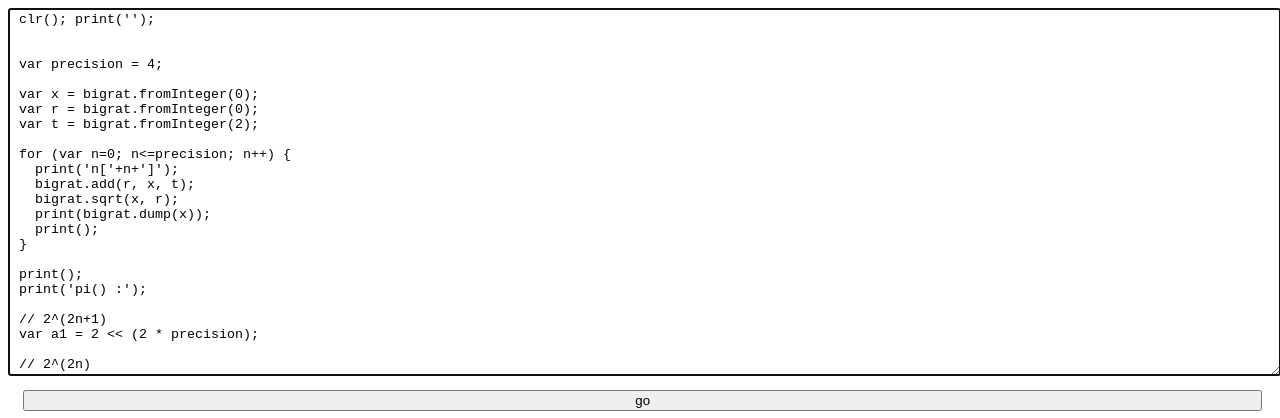
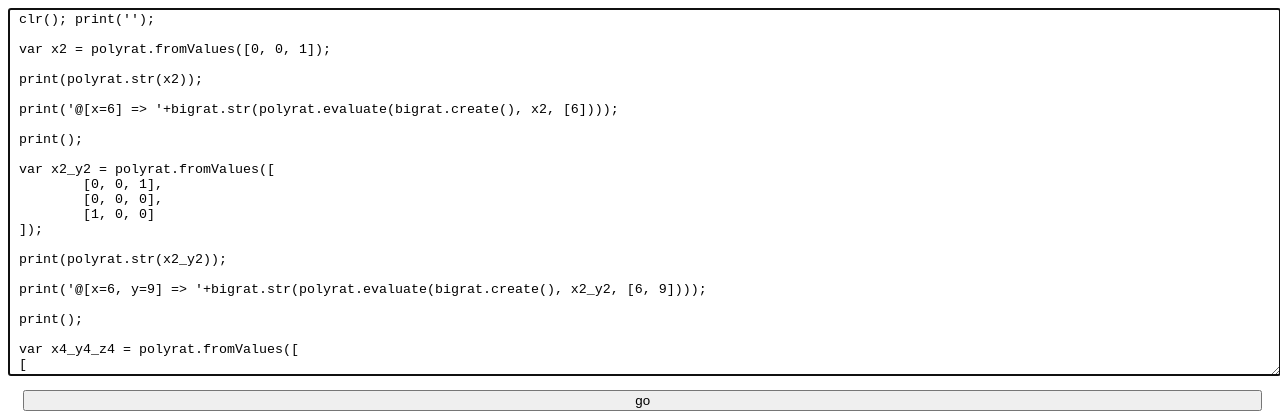
Before and after one commit to acerix/rational.js, a plain HTML site: page src-test/index.html in a window 1280 px wide. Shown: the top 418 px of the page. Drawn offline with Linux system fonts and the light colour scheme.

Commit message:
cleanup some tests scripts

```diff
--- a/src-test/index.html
+++ b/src-test/index.html
@@ -108,93 +108,13 @@ function dumpStack() {
 <textarea id="input" style="width:99%;padding:3px 10px;" rows="24">
 clr(); print('');
 
-
-var precision = 4;
-
-var x = bigrat.fromInteger(0);
-var r = bigrat.fromInteger(0);
-var t = bigrat.fromInteger(2);
-
-for (var n=0; n<=precision; n++) {
-  print('n['+n+']');
-  bigrat.add(r, x, t);
-  bigrat.sqrt(x, r);
-  print(bigrat.dump(x));
-  print();
-}
-
-print();
-print('pi() :');
-
-// 2^(2n+1)
-var a1 = 2 << (2 * precision);
-
-// 2^(2n)
-var a2 = a1 >> 1;
-
-var pi = bigrat.fromInteger( a1 );
-var p2 = bigrat.fromInteger( a2 );
-
-bigrat.mul(x, x, p2);
-bigrat.sub(pi, pi, x);
-
-print(bigrat.dump(pi));
-
-bigrat.sqrt(x, pi);
-bigrat.scalar_multiply(x, x, 4);
-
-print(bigrat.dump(x));
-
-/*
-  print();
-print('pi :');
-
-print(bigrat.dump(bigrat.PI));
-*/
-  print();
-  print();
-print('pi^2 / 16 :');
-
-var p16 = bigrat.fromRat(bigrat.create(), rat.PI);
-bigrat.pow(p16, p16, 2);
-bigrat.scalar_divide(p16, p16, 16);
-
-print(bigrat.dump(p16));
-
-/*
-var PN_Fermat = [
-  [-1, 0, 0, 1],
-  [0],
-  [0],
-  [1]
-]
-
-var fermat = polyrat.fromValues(PN_Fermat);
-
-
-
-print(polyrat.str(fermat));
-print('');
-print(polyrat.getJSFormula(fermat));
-
-print('');
-print('');
-print('');
-
 var x2 = polyrat.fromValues([0, 0, 1]);
 
 print(polyrat.str(x2));
 
-print('= '+bigrat.str(polyrat.evaluate(bigrat.create(), x2, [6])));
+print('@[x=6] => '+bigrat.str(polyrat.evaluate(bigrat.create(), x2, [6])));
 
-//print(polyrat.forEachNonZeroElement(x2, print));
-
-//print(rat.str(polyrat.evaluate(x2, [2])));
-
-
-print('');
-print('');
-print('');
+print();
 
 var x2_y2 = polyrat.fromValues([
 	[0, 0, 1],
@@ -203,16 +123,10 @@ var x2_y2 = polyrat.fromValues([
 ]);
 
 print(polyrat.str(x2_y2));
-print('');
-print(polyrat.getJSFormula(x2_y2));
 
-print('= '+bigrat.str(polyrat.evaluate(bigrat.create(), x2_y2, [6, 9])));
+print('@[x=6, y=9] => '+bigrat.str(polyrat.evaluate(bigrat.create(), x2_y2, [6, 9])));
 
-
-
-print('');
-print('');
-print('');
+print();
 
 var x4_y4_z4 = polyrat.fromValues([
 [
@@ -253,15 +167,27 @@ var x4_y4_z4 = polyrat.fromValues([
 ]);
 
 print(polyrat.str(x4_y4_z4));
-print('');
-print(polyrat.getJSFormula(x4_y4_z4));
 
-//print(polyrat.forEachNonZeroElement(x4_y4_z4, print));
+print('@[x=5, y=9, z=3] =>  '+bigrat.str(polyrat.evaluate(bigrat.create(), x4_y4_z4, [5,9,3])));
 
-print('= '+bigrat.str(polyrat.evaluate(bigrat.create(), x4_y4_z4, [5,9,3])));
+print();
 
-print('');
-print('');
+
+var PN_Fermat = [
+  [-1, 0, 0, 1],
+  [0],
+  [0],
+  [1]
+];
+
+var fermat = polyrat.fromValues(PN_Fermat);
+
+print(polyrat.str(fermat));
+
+print('@[x=5, y=9] =>  '+bigrat.str(polyrat.evaluate(bigrat.create(), fermat, [5,9])));
+
+print();
+
 
 var crazy_polynomial = polyrat.fromValues([
 [
@@ -306,15 +232,15 @@ crazy_polynomial[1][1] = -9;
 
 print(polyrat.str(crazy_polynomial));
 
-print('');
-print(polyrat.getJSFormula(crazy_polynomial));
-print('= '+bigrat.str(polyrat.evaluate(bigrat.create(), crazy_polynomial, [5,9,3])));
+print('@[x=5, y=9, z=3] => '+bigrat.str(polyrat.evaluate(bigrat.create(), crazy_polynomial, [5,9,3])));
 
-*/
+
 
 /*
 
+
 print(new rational(420, 69).times(new rational(123, 456)).pow(4).divide(new rational(2446, 445)).divide(new rational(22, 33)).dump());
+
 
 print(bigrat.dump(bigrat.fromContinuedFraction(bigrat.create(),
 	[1,1,1,1,1,1,1,1,1,1,1,1,1,1,1,1,1,1,1,1,1,1,1,1,1,1,1,1,1,1,1,1,1,1,1,1,1,1,1,1,1,1,1,1,1,1,1,1]
```
